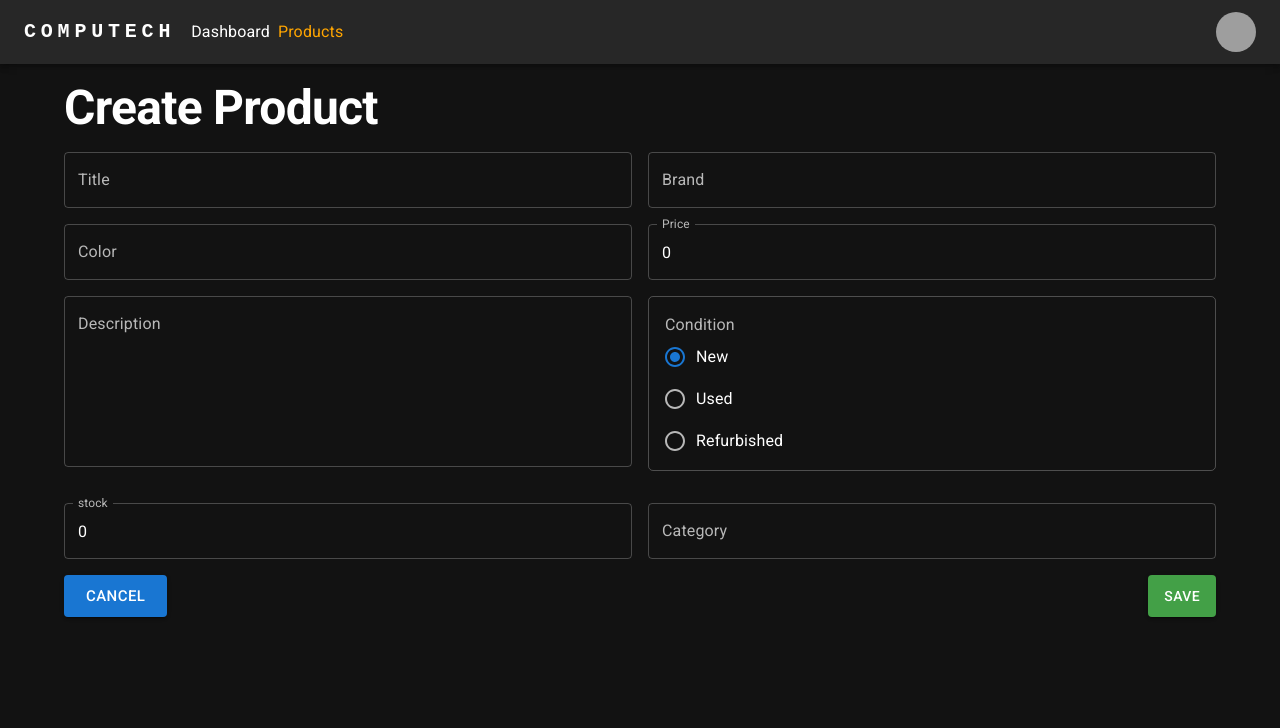
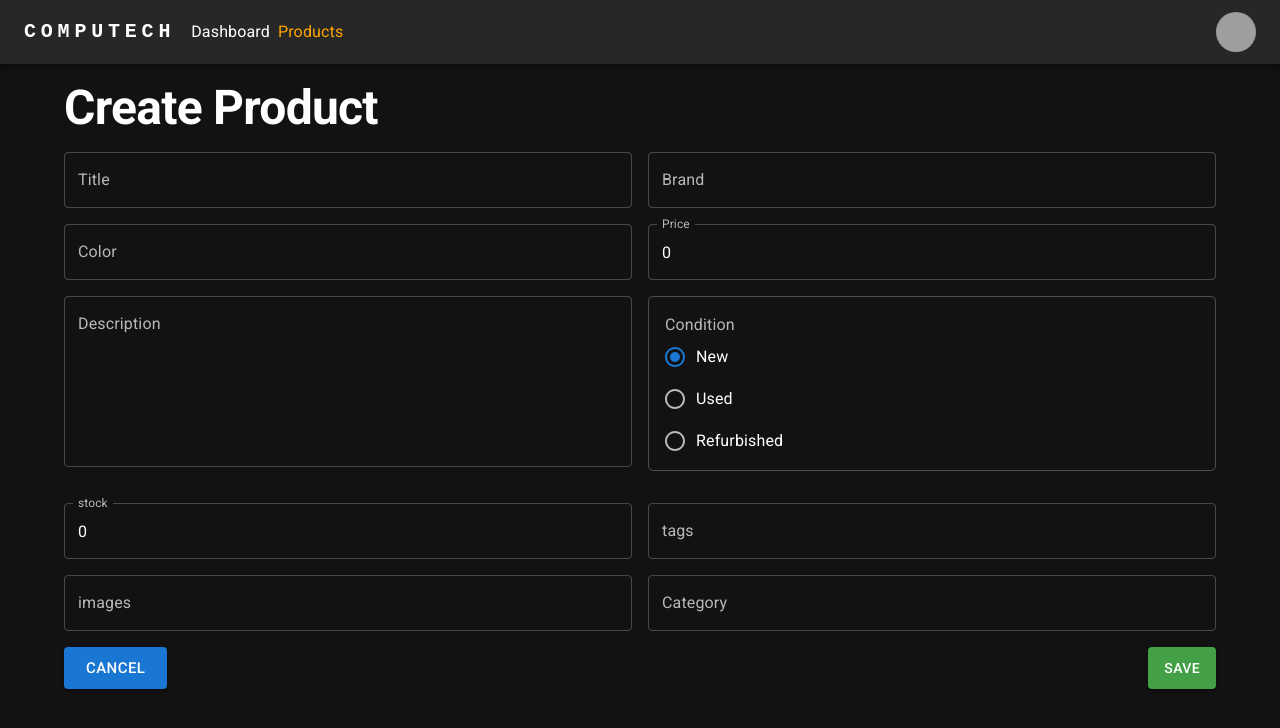
Before and after one commit to qbixmex/computech-react-ts, a React (Vite) app: page /admin/products/create in a window 1280 px wide. Shown: the top 728 px of the page. Built offline with nearby package versions, Linux system fonts and the light colour scheme; grey boxes are pictures that could not be loaded.

Commit message:
added-tags-to-form

```diff
--- a/package.json
+++ b/package.json
@@ -1,7 +1,7 @@
 {
   "name": "computech-react-ts",
   "private": true,
-  "version": "0.13.0",
+  "version": "0.14.0",
   "type": "module",
   "scripts": {
     "dev": "vite",
--- a/src/api/products/products.api.ts
+++ b/src/api/products/products.api.ts
@@ -1,6 +1,6 @@
 import { getEnvironmentVariables } from '../../helpers';
 import { DeleteResponse } from '../../types';
-import { Product, ProductData } from '../../interfaces';
+import { Product } from '../../interfaces';
 
 const { VITE_API_URL } = getEnvironmentVariables();
 
@@ -23,7 +23,7 @@ export const getProductsAPI = async (): Promise<Product[]> => {
   return data;
 };
 
-export const createProductAPI = async (productData: ProductData): Promise<Product> => {
+export const createProductAPI = async (productData: Product): Promise<Product> => {
   const response = await fetch(
     `${VITE_API_URL}/products`,
     {
--- a/src/components/products/product-form.component.tsx
+++ b/src/components/products/product-form.component.tsx
@@ -138,6 +138,32 @@ const ProductForm = ({data, onInputChange, onBack, isSaving}: Props) => {
       <Grid item xs={12} md={6}>
         <FormControl fullWidth>
           <TextField
+            id="tags"
+            label="tags"
+            variant="outlined"
+            name="tags"
+            autoComplete="off"
+            onChange={onInputChange}
+            value={data.tags}
+          />
+        </FormControl>
+      </Grid>
+      <Grid item xs={12} md={6}>
+        <FormControl fullWidth>
+          <TextField
+            id="image"
+            label="images"
+            variant="outlined"
+            name="image"
+            autoComplete="off"
+            onChange={onInputChange}
+            value={data.images}
+          />
+        </FormControl>
+      </Grid>
+      <Grid item xs={12} md={6}>
+        <FormControl fullWidth>
+          <TextField
             id="category"
             label="Category"
             variant="outlined"
--- a/src/interfaces/product.interface.ts
+++ b/src/interfaces/product.interface.ts
@@ -11,7 +11,7 @@ interface Product {
   stock: number;
   published?: boolean;
   category: string;
-  tags: string[];
+  tags: string[] | string;
   createdAt?: string;
   updatedAt?: string;
 }
--- a/src/pages/products/create-product.page.tsx
+++ b/src/pages/products/create-product.page.tsx
@@ -40,8 +40,13 @@ const CreateProductPage = () => {
   const handleSubmit = (event: FormEvent<HTMLFormElement>) => {
     event.preventDefault();
 
+    const tagsCollection = (typeof FormData.tags === 'string')
+      ? FormData.tags.split(",")
+      : FormData.tags;
+
     dispatch(createProduct({
       ...FormData,
+      tags: tagsCollection,
       slug: createSlug(FormData.title),
       price: Number(FormData.price),
       stock: Number(FormData.stock),
--- a/src/pages/products/edit-product.page.tsx
+++ b/src/pages/products/edit-product.page.tsx
@@ -59,12 +59,19 @@ const EditProductPage = () => {
 
   const handleSubmit = (event: FormEvent<HTMLFormElement>) => {
     event.preventDefault();
+
+    const tagsCollection = (typeof FormData.tags === 'string')
+      ? FormData.tags.split(",")
+      : FormData.tags;
+
     const productToUpdate: Product = {
       ...FormData,
+      tags: tagsCollection,
       slug: createSlug(FormData.title),
       price: Number(FormData.price),
       stock: Number(FormData.stock),
     };
+
     dispatch(updateProduct(productToUpdate));
   };
 
```
